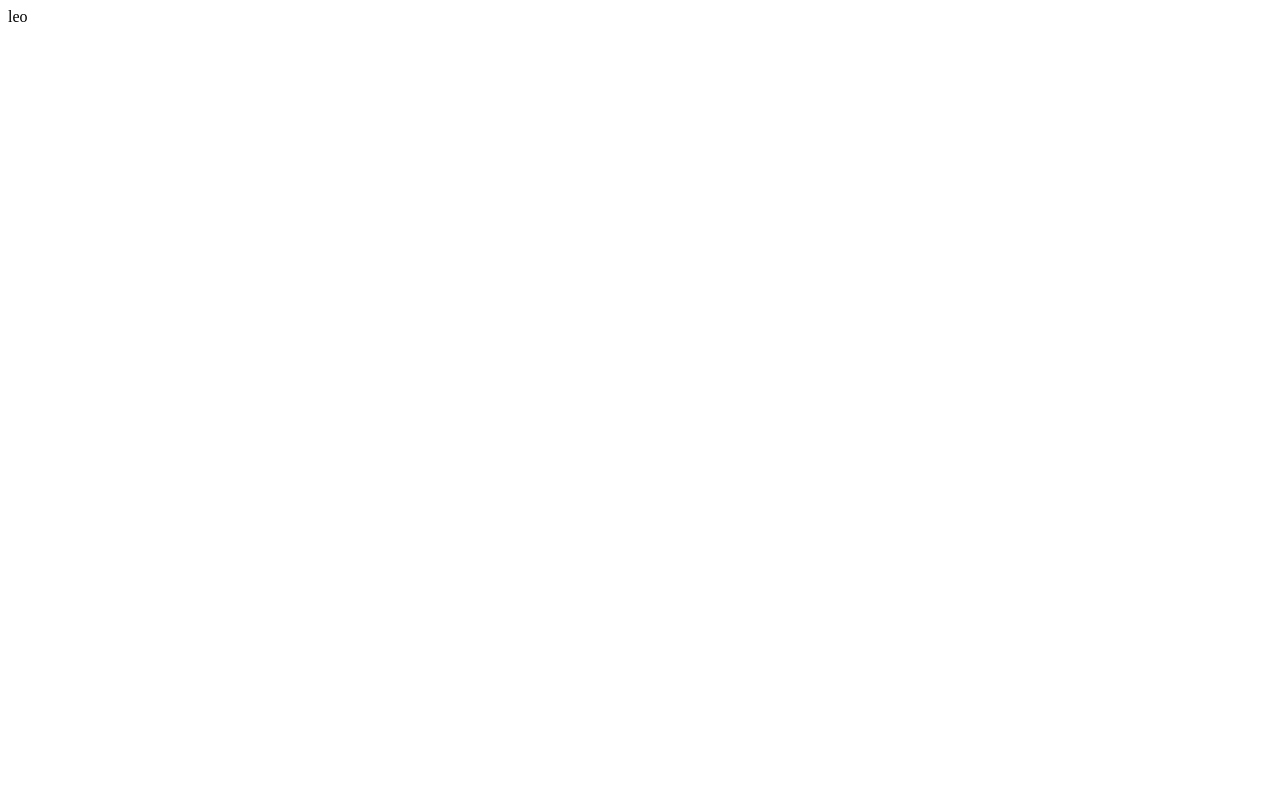
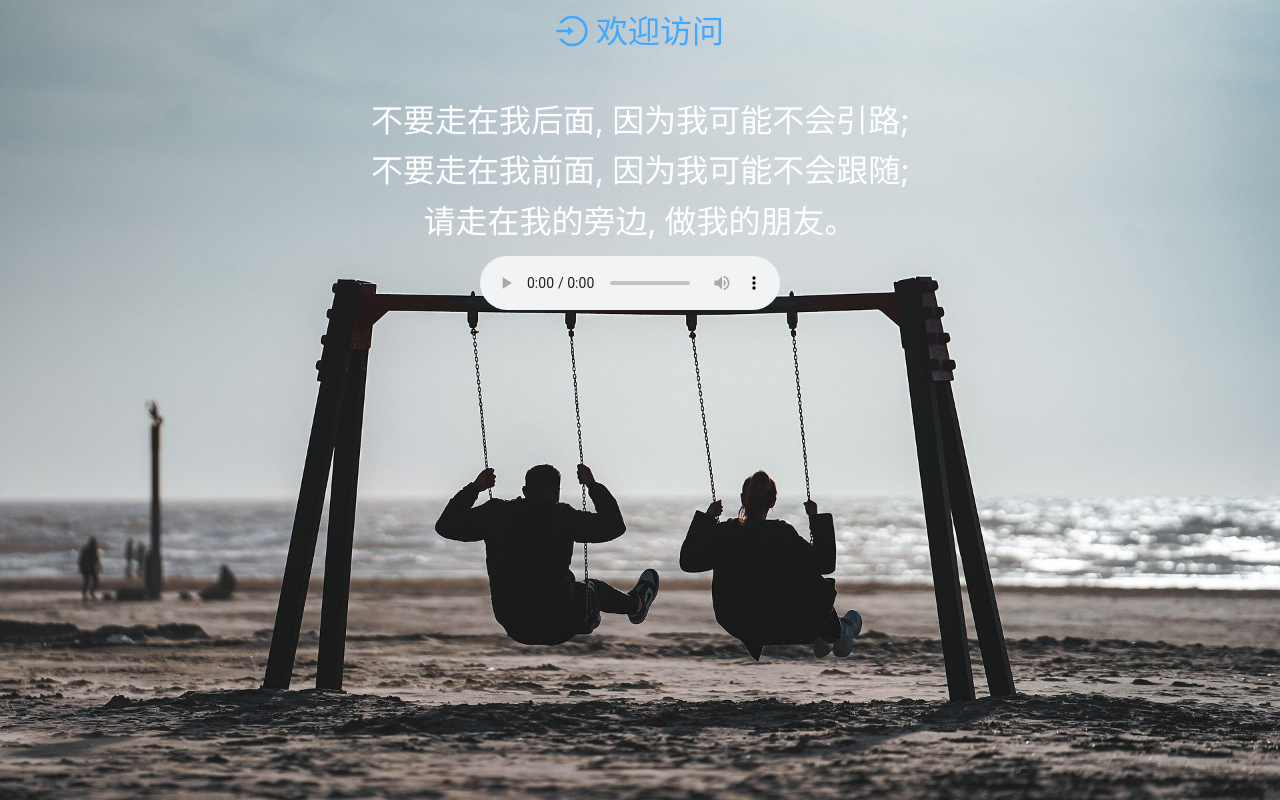
Before and after one commit to wenqi1/smart_blog_website, a React app: page / in a window 1280 px wide. Built offline with nearby package versions, Linux system fonts and the light colour scheme.

Commit message:
完成home页面

```diff
--- a/index.html
+++ b/index.html
@@ -5,6 +5,19 @@
     <meta name="viewport" content="width=device-width, initial-scale=1.0">
     <title>smart blog</title>
 </head>
+
+<style>
+    *{
+        margin: 0;
+        padding: 0;
+    }
+    #root{
+        width:100%;
+        height: 100%;
+        position: absolute;
+    }
+</style>
+
 <body>
     <div id="root"></div>
 </body>
--- a/package.json
+++ b/package.json
@@ -31,7 +31,10 @@
     "webpack-dev-server": "^4.11.1"
   },
   "dependencies": {
+    "@ant-design/icons": "^4.7.0",
+    "antd": "^4.24.2",
     "react": "^18.2.0",
-    "react-dom": "^18.2.0"
+    "react-dom": "^18.2.0",
+    "react-router-dom": "^6.4.3"
   }
 }
--- /dev/null
+++ b/src/assets/css/home.css
@@ -0,0 +1,38 @@
+* {
+    margin: 0;
+    padding: 0;
+}
+
+p {
+    margin-bottom: 0;
+}
+
+.home_div {
+    background-image: url(/src/assets/images/home_backgrounp.jpg);
+    background-size: cover;
+    height: 100%;
+    width: 100%;
+}
+
+.home_entry {
+
+}
+
+.home_welcome {
+    width: 50rem;
+    height: 10rem;
+    top: 6rem;
+    left: 50%;
+    margin-left: -25rem;
+    position: absolute;
+    text-align: center;
+    font-size: 2rem;
+    color: white;
+}
+
+.home_music {
+    top: 16rem;
+    left: 50%;
+    margin-left: -10rem;
+    position: absolute;
+}
--- a/src/index.js
+++ b/src/index.js
@@ -1,7 +1,14 @@
 import React from 'react';
 import ReactDom from 'react-dom';
+import { BrowserRouter, Routes, Route }from 'react-router-dom';
+import 'antd/dist/antd.css';
+import Home from '../src/pages/home.js';
 
 ReactDom.render(
-    <div>leo</div>,
+    <BrowserRouter>
+        <Routes>
+            <Route path='/' element={ <Home/> } />
+        </Routes>
+    </BrowserRouter>,
     document.getElementById('root')
 )
--- /dev/null
+++ b/src/pages/home.js
@@ -0,0 +1,32 @@
+import React from 'react';
+import { LoginOutlined } from '@ant-design/icons';
+import { Button } from 'antd';
+import { useNavigate } from 'react-router-dom';
+import '../assets/css/home.css';
+import qingtian from '../assets/media/qingtian.mp3'
+
+const handleClick = (navigate) => {
+    navigate("/main")
+}
+
+const Home = props => {
+    let navigate = useNavigate()
+
+    return <div className='home_div'>
+        <div className='home_entry'>
+            <Button type="link" icon={<LoginOutlined/>} block style={{height: '4rem',fontSize: '2rem'}} onClick={() => handleClick(navigate)}>
+                欢迎访问
+            </Button>
+        </div>
+        <div className='home_welcome'>
+            <p>不要走在我后面, 因为我可能不会引路;</p>
+            <p>不要走在我前面, 因为我可能不会跟随;</p>
+            <p>请走在我的旁边, 做我的朋友。</p>
+        </div>
+        <div className='home_music'>
+            <audio src={qingtian} autoPlay loop controls preload='auto'/>
+        </div>
+    </div>
+}
+
+export default Home;
--- a/webpack.config.js
+++ b/webpack.config.js
@@ -29,36 +29,15 @@ module.exports = {
             },
             {
                 test: /\.css$/,
-                use: [
-                    {
-                        loader: 'style-loader',
-                    },
-                    {
-                        loader: 'css-loader',
-                    }
-                ]
+                use: [ 'style-loader', 'css-loader' ]
             },
             {
-                test: /\.(less|css)$/,
-                use: [
-                    {
-                        loader: 'css-loader',
-                    },
-                    {
-                        loader: 'less-loader',
-                    }
-                ]
+                test: /\.less$/,
+                use: [ 'css-loader', 'less-loader' ]
             },
             {
                 test: /\.(sass|scss)$/,
-                use: [
-                    {
-                        loader: 'css-loader',
-                    },
-                    {
-                        loader: 'sass-loader',
-                    }
-                ]
+                use: ['css-loader', 'sass-loader' ]
             },
             {
                 test: /\.(jpg|png|jpeg|gif)$/,
@@ -67,6 +46,7 @@ module.exports = {
                         loader: 'url-loader',
                         options: {
                             limit: 1024,
+                            esModule: false,
                             fallback: {
                                 loader: 'file-loader',
                                 options: {
@@ -75,7 +55,8 @@ module.exports = {
                             }
                         }
                     }
-                ]
+                ],
+                type: 'javascript/auto'
              },
              {
                 test: /\.(mp4|webm|ogg|mp3|wav)$/,
```
Also changed, not shown: src/assets/images/home_backgrounp.jpg (added), 3 other files.
